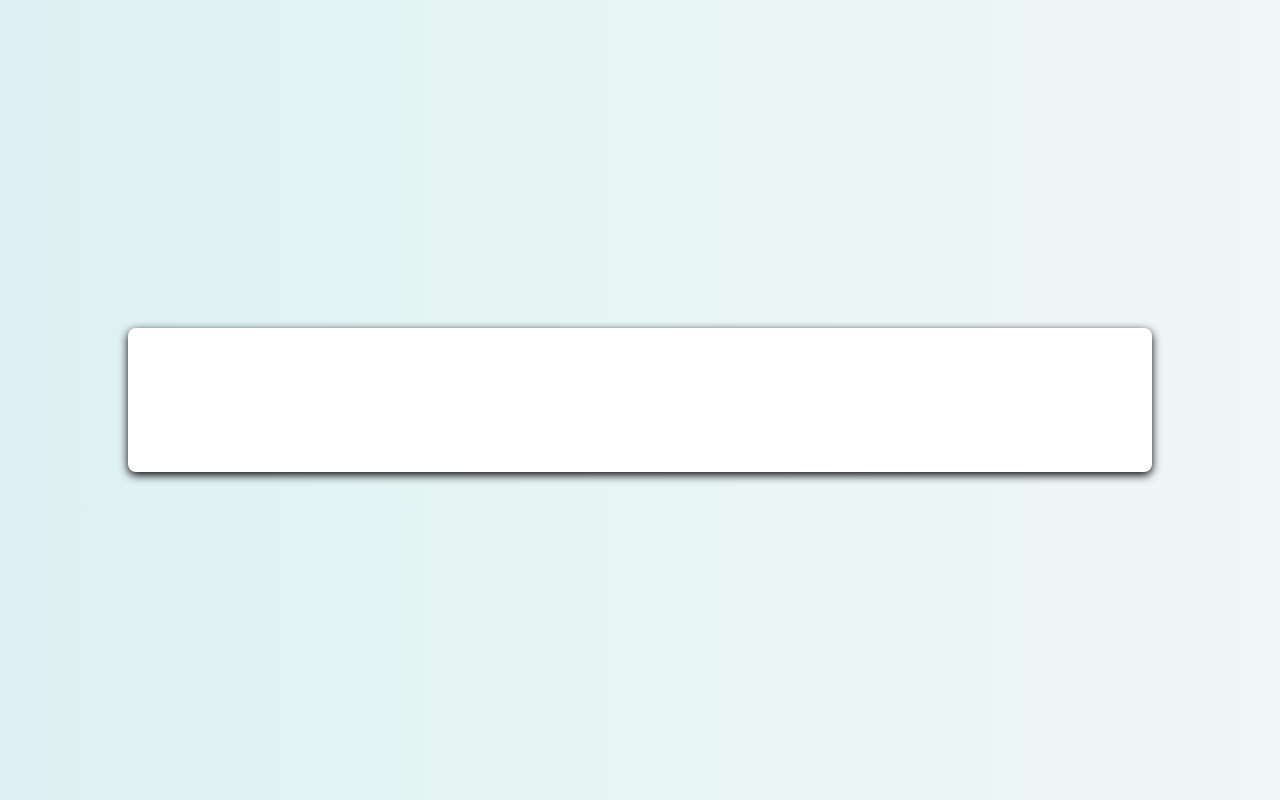
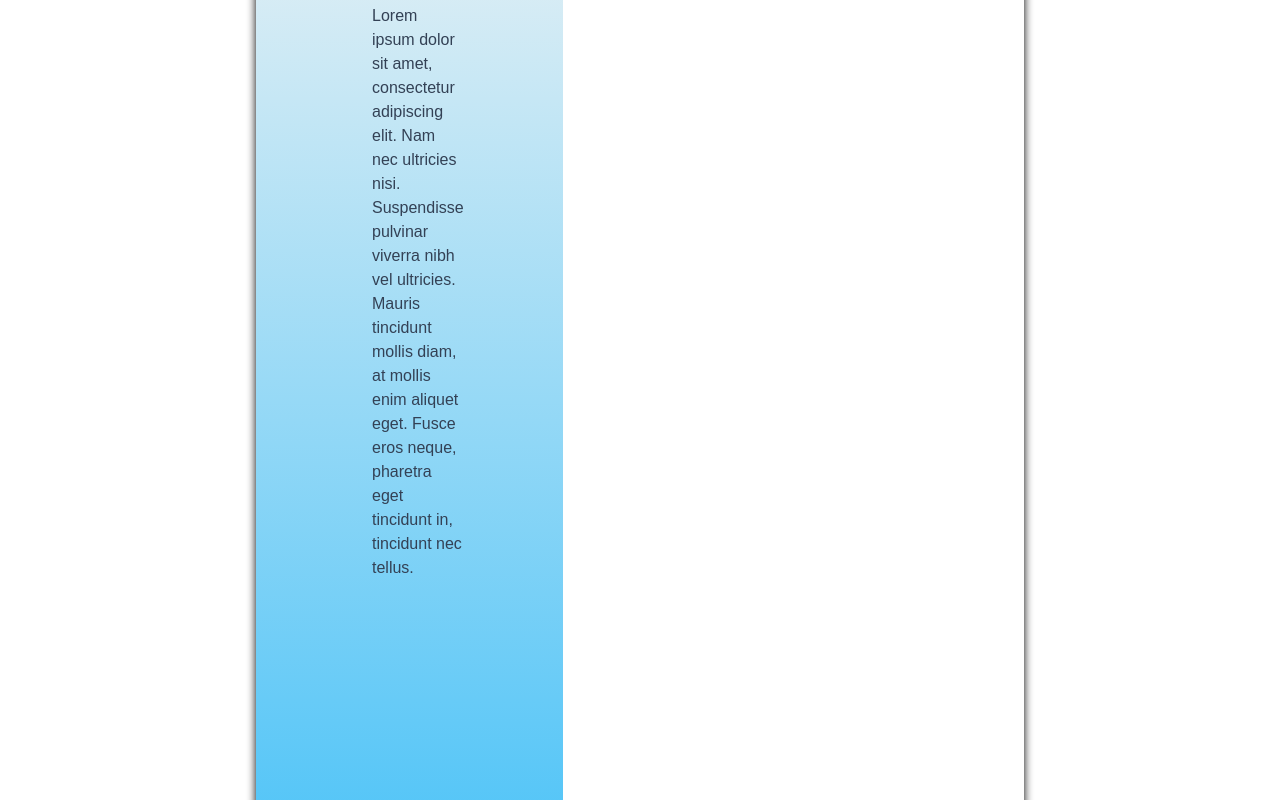
Before and after one commit to PatriciaCindyLiunadi/cinema-xxi, a Next.js app: page /register in a window 1280 px wide. Shown: the top 800 px of the page. Built offline with nearby package versions, Linux system fonts and the light colour scheme.

Commit message:
Update Regist

```diff
--- a/src/pages/register.js
+++ b/src/pages/register.js
@@ -14,12 +14,22 @@ export default function RegisterPage () {
                   <title>Register Page</title>
                 </Head>
             </div>
-            {/* Background */}
-            <div className="bg-gradient-to-r from-cyan-500/10 via-teal-300/10 to-sky-200/10 block h-screen items-center justify-center p-4 md:flex">
-
-                <div className="bg-white flex flex-col items-center max-w-screen-lg overflow-hidden rounded-lg shadow-[0_3px_10px_rgb(0,0,0,1)] space-y-8 w-full md:flex-row text-slate-700">
-                    <div className="bg-blue flex fex-col justify-center p-14">
-
+            {/* Background bg-gradient-to-r from-cyan-500/10 via-teal-300/10 to-sky-200/10, bg-gradient-to-r from-cyan-300 to-blue-300*/}
+            <div className="bg-white block h-screen items-center justify-center p-4 md:flex">
+                {/* Container */}
+                <div className="bg-white flex flex-col items-center max-w-screen-md overflow-hidden rounded-lg shadow-[0_3px_10px_rgb(0,0,0,1)] space-y-8 w-full md:flex-row text-slate-700">
+                    {/* Welcome */}
+                    <div className="bg-gradient-to-t from-sky-400 to-stone-100 flex flex-col items-center p-9 w-full md:w-2/5 text-white">
+                        <div className="flex flex-col justify-center items-start text-left text-slate-700 w-full p-10">
+                        <div className="flex flex-col justify-center items-start text-left text-slate-700 w-full p-10">
+                        <h2 className="text-3xl font-bold mb-4 ">Welcome To Jico</h2>
+                        <p className="text-base font-normal mb-48">
+                            Lorem ipsum dolor sit amet, consectetur adipiscing elit. Nam nec
+                            ultricies nisi. Suspendisse pulvinar viverra nibh vel ultricies.
+                            Mauris tincidunt mollis diam, at mollis enim aliquet eget. Fusce
+                            eros neque, pharetra eget tincidunt in, tincidunt nec tellus.
+                        </p>
+                        </div>
                     </div>
                     <form className="flex flex-col justify-center items-center p-14 pl-36 space-y-4">
 
@@ -27,5 +37,6 @@ export default function RegisterPage () {
                 </div>
             </div>
         </div>
+        </div>
     )
 }
```
